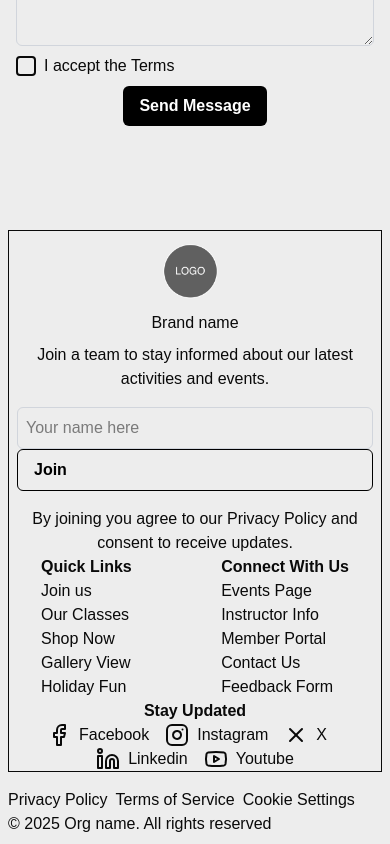
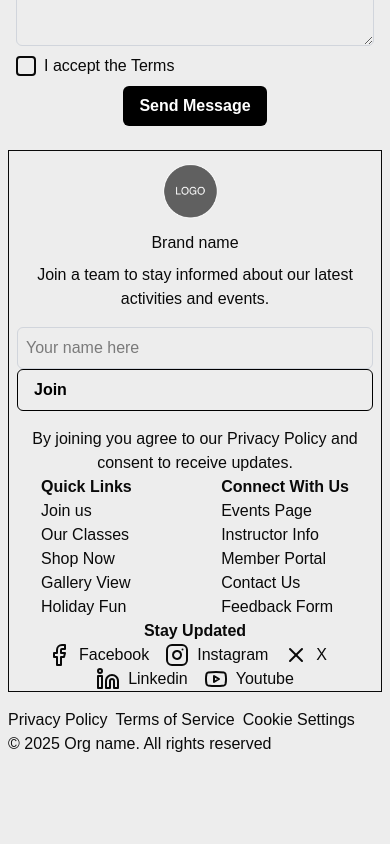
Before and after one commit to lloladin123/GymnasticsSaaS, a Next.js app: page / in a window 390 px wide. Shown: the part 4910-5754 px from the top of the page. After the commit the page ends 5674 px from the top, so only its background shows below. Built offline with nearby package versions, Linux system fonts and the light colour scheme.

Commit message:
Refractor: Changed some padding in footer

```diff
--- a/components/Footer.tsx
+++ b/components/Footer.tsx
@@ -53,7 +53,7 @@ export const socialLinks: ISocialLink[] = [
 const Footer = () => {
   return (
     <footer className="flex flex-col space-y-4 p-2 md:p-8">
-      <div className="border-solid border-1 flex flex-col md:flex-row space-x-16 p-0 md:p-8 mt-20">
+      <div className="border-solid border-1 flex flex-col md:flex-row space-x-16 p-0 md:p-8 mt-0 md:mt-20">
         <div className="flex flex-col w-full md:w-5/12 space-y-2">
           <div className="flex flex-col md:flex-row space-x-2 items-center justify-start">
             <div className="w-20 h-20">
```
